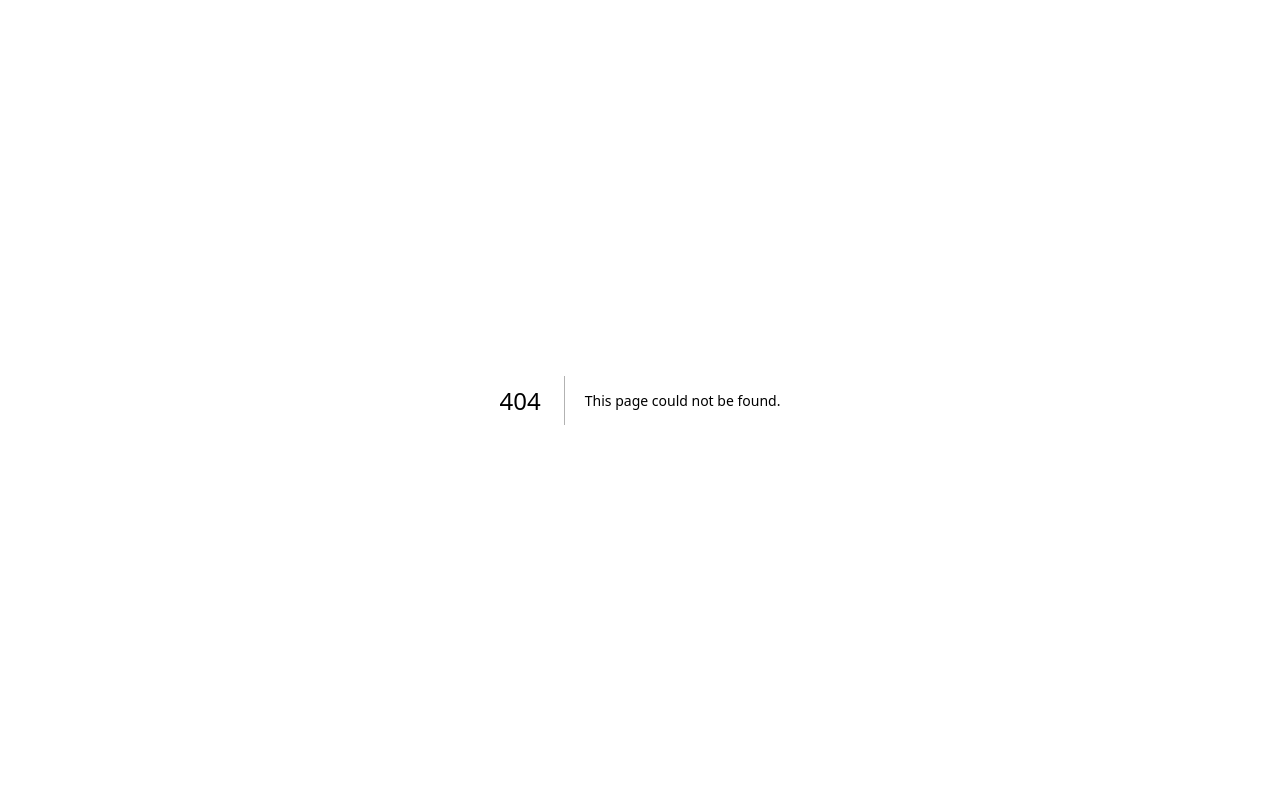
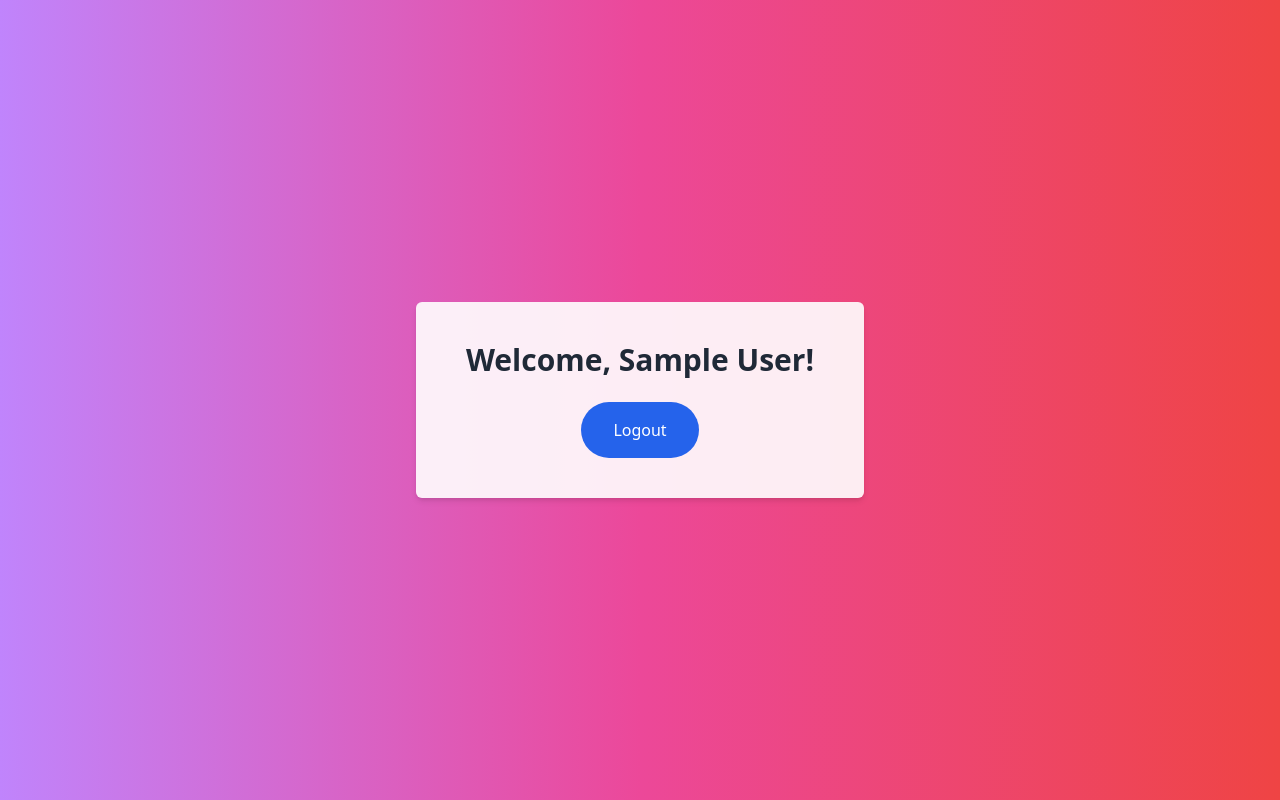
Before and after one commit to MayankGupta2023/ie-pwm, a Next.js app: page /dashboard in a window 1280 px wide. Before the commit this address had no page. Built offline with nearby package versions, Linux system fonts and the light colour scheme; no server answers; sample sign-in values are in the browser's storage.

Commit message:
Update dependencies and implement login functionality

```diff
--- a/package.json
+++ b/package.json
@@ -9,11 +9,12 @@
     "lint": "next lint"
   },
   "dependencies": {
+    "firebase": "^10.7.2",
     "framer-motion": "^11.0.3",
     "next": "14.1.0",
     "react": "^18.2.0",
     "react-dom": "^18.2.0",
-    "react-scripts": "^3.0.1",
+    "react-scripts": "^5.0.1",
     "react-spring": "^9.7.3"
   },
   "devDependencies": {
--- /dev/null
+++ b/src/firebaseConfig.js
@@ -0,0 +1,17 @@
+// Import the functions you need from the SDKs you need
+import { initializeApp } from "firebase/app";
+
+const firebaseConfig = {
+  apiKey: "AIzaSyCBwoUJf-bpY51FB0-OKPzFjSt0oJ8u8dU",
+  authDomain: "instant-edudoc-965fd.firebaseapp.com",
+  projectId: "instant-edudoc-965fd",
+  storageBucket: "instant-edudoc-965fd.appspot.com",
+  messagingSenderId: "581679201488",
+  appId: "1:581679201488:web:4d65e0cf04c70020ad72d5",
+  measurementId: "G-0KHNR91VLN"
+};
+
+// Initialize Firebase
+const app = initializeApp(firebaseConfig);
+
+export default app;
--- /dev/null
+++ b/src/pages/dashboard.js
@@ -0,0 +1,47 @@
+// pages/dashboard.js
+
+import { useEffect, useState } from 'react';
+import firebase from 'firebase/app';
+
+
+import { getAuth, signInWithEmailAndPassword, createUserWithEmailAndPassword } from 'firebase/auth';
+import app from '../firebaseConfig';
+import { getFirestore, doc, setDoc } from 'firebase/firestore';
+
+const auth = getAuth(app);
+const Dashboard = () => {
+  const [user, setUser] = useState(null);
+
+  useEffect(() => {
+    // Check if the user is authenticated
+    const unsubscribe = auth.onAuthStateChanged((authUser) => {
+      if (authUser) {
+        setUser(authUser);
+      } else {
+        // If not authenticated, redirect to login
+        window.location.href = '/auth';
+      }
+    });
+
+    return () => unsubscribe();
+  }, []);
+
+  return (
+    <div className="flex flex-col items-center justify-center min-h-screen bg-gradient-to-r from-purple-400 via-pink-500 to-red-500">
+      <div className="bg-white bg-opacity-90 p-10 rounded-md shadow-md max-w-md w-full flex flex-col items-center">
+        <h2 className="text-3xl font-semibold mb-6 text-gray-800">
+          Welcome, {user ? user.displayName || user.email : 'Guest'}!
+        </h2>
+        {/* Add more dashboard content here */}
+        <button
+          className="bg-blue-600 text-white px-8 py-4 rounded-full hover:bg-blue-700 focus:outline-none focus:ring focus:border-blue-300"
+          onClick={() => firebase.auth().signOut()}
+        >
+          Logout
+        </button>
+      </div>
+    </div>
+  );
+};
+
+export default Dashboard;
--- a/src/pages/login.js
+++ b/src/pages/login.js
@@ -1,10 +1,58 @@
-// pages/auth.js
+import { useState, useEffect } from 'react';
+import { useRouter } from 'next/router';
+import { motion } from 'framer-motion';
+import firebase from 'firebase/app';
+import { getAuth, signInWithEmailAndPassword, createUserWithEmailAndPassword } from 'firebase/auth';
+import app from '../firebaseConfig';
+import { getFirestore, doc, setDoc } from 'firebase/firestore';
 
-import { useState } from 'react';
-import { motion } from 'framer-motion';
+const auth = getAuth(app);
 
 const AuthPage = () => {
+  const router = useRouter();
+
   const [isLogin, setIsLogin] = useState(true);
+  const [email, setEmail] = useState('');
+  const [password, setPassword] = useState('');
+  const [name, setName] = useState('');
+
+  useEffect(() => {
+    // Redirect to dashboard if the user is already logged in
+    const unsubscribe = auth.onAuthStateChanged((user) => {
+      if (user) {
+        router.push('/dashboard');
+      }
+    });
+
+    return () => unsubscribe();
+  }, [router]);
+
+  const handleAuth = async (e) => {
+    e.preventDefault();
+
+    try {
+      if (isLogin) {
+        // Login
+        await signInWithEmailAndPassword(auth, email, password);
+        router.push('/dashboard');
+      } else {
+        // Sign Up
+        const userCredential = await createUserWithEmailAndPassword(auth, email, password);
+        const user = userCredential.user;
+
+        // Store user details in Firestore collection "users"
+        const db = getFirestore(app);
+        await setDoc(doc(db, 'users', user.uid), {
+          name,
+          email,
+        });
+
+        router.push('/dashboard');
+      }
+    } catch (error) {
+      console.error(error.message);
+    }
+  };
 
   return (
     <div className="flex flex-col items-center justify-center min-h-screen bg-gradient-to-r from-purple-400 via-pink-500 to-red-500">
@@ -50,6 +98,10 @@ const AuthPage = () => {
           initial={{ opacity: 0, y: 20 }}
           animate={{ opacity: 1, y: 0 }}
           transition={{ duration: 0.5 }}
+          onSubmit={(e) => {
+            e.preventDefault();
+            handleAuth(e); // Pass event to handleAuth function
+          }}
         >
           {isLogin ? (
             <>
@@ -61,6 +113,8 @@ const AuthPage = () => {
                   type="email"
                   id="email"
                   name="email"
+                  value={email} // Bind value to state
+                  onChange={(e) => setEmail(e.target.value)} // Handle input change
                   className="w-full px-4 py-3 border rounded-md focus:outline-none focus:ring focus:border-blue-300"
                   placeholder="Enter your email"
                 />
@@ -73,6 +127,8 @@ const AuthPage = () => {
                   type="password"
                   id="password"
                   name="password"
+                  value={password} // Bind value to state
+                  onChange={(e) => setPassword(e.target.value)} // Handle input change
                   className="w-full px-4 py-3 border rounded-md focus:outline-none focus:ring focus:border-blue-300"
                   placeholder="Enter your password"
                 />
@@ -107,6 +163,8 @@ const AuthPage = () => {
                   type="text"
                   id="name"
                   name="name"
+                  value={name} // Bind value to state
+                  onChange={(e) => setName(e.target.value)} // Handle input change
                   className="w-full px-4 py-3 border rounded-md focus:outline-none focus:ring focus:border-blue-300"
                   placeholder="Enter your name"
                 />
@@ -119,6 +177,8 @@ const AuthPage = () => {
                   type="email"
                   id="email"
                   name="email"
+                  value={email} // Bind value to state
+                  onChange={(e) => setEmail(e.target.value)} // Handle input change
                   className="w-full px-4 py-3 border rounded-md focus:outline-none focus:ring focus:border-blue-300"
                   placeholder="Enter your email"
                 />
@@ -131,6 +191,8 @@ const AuthPage = () => {
                   type="password"
                   id="password"
                   name="password"
+                  value={password} // Bind value to state
+                  onChange={(e) => setPassword(e.target.value)} // Handle input change
                   className="w-full px-4 py-3 border rounded-md focus:outline-none focus:ring focus:border-blue-300"
                   placeholder="Enter your password"
                 />
```
Also changed, not shown: 1 other file (tests, documents, lock files or other folders).
